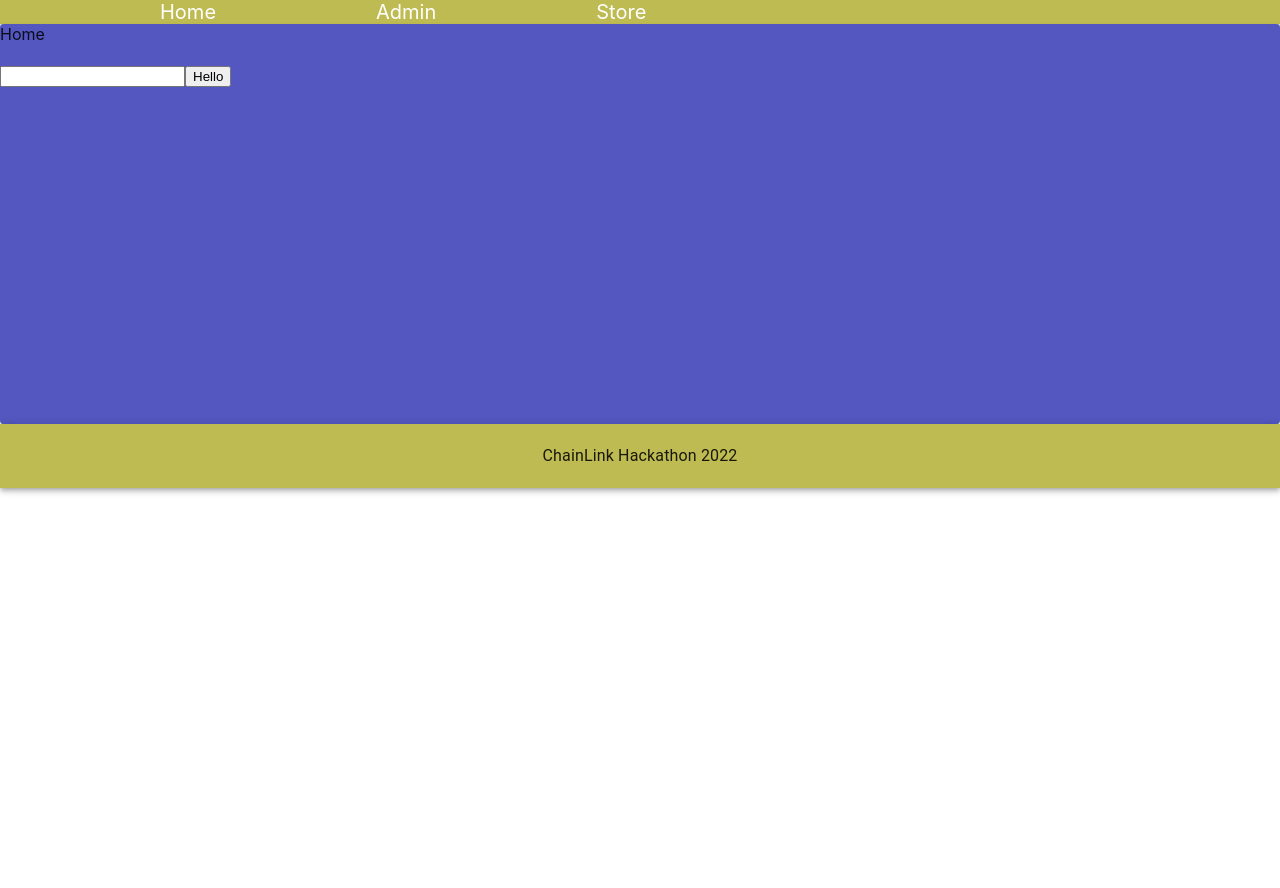
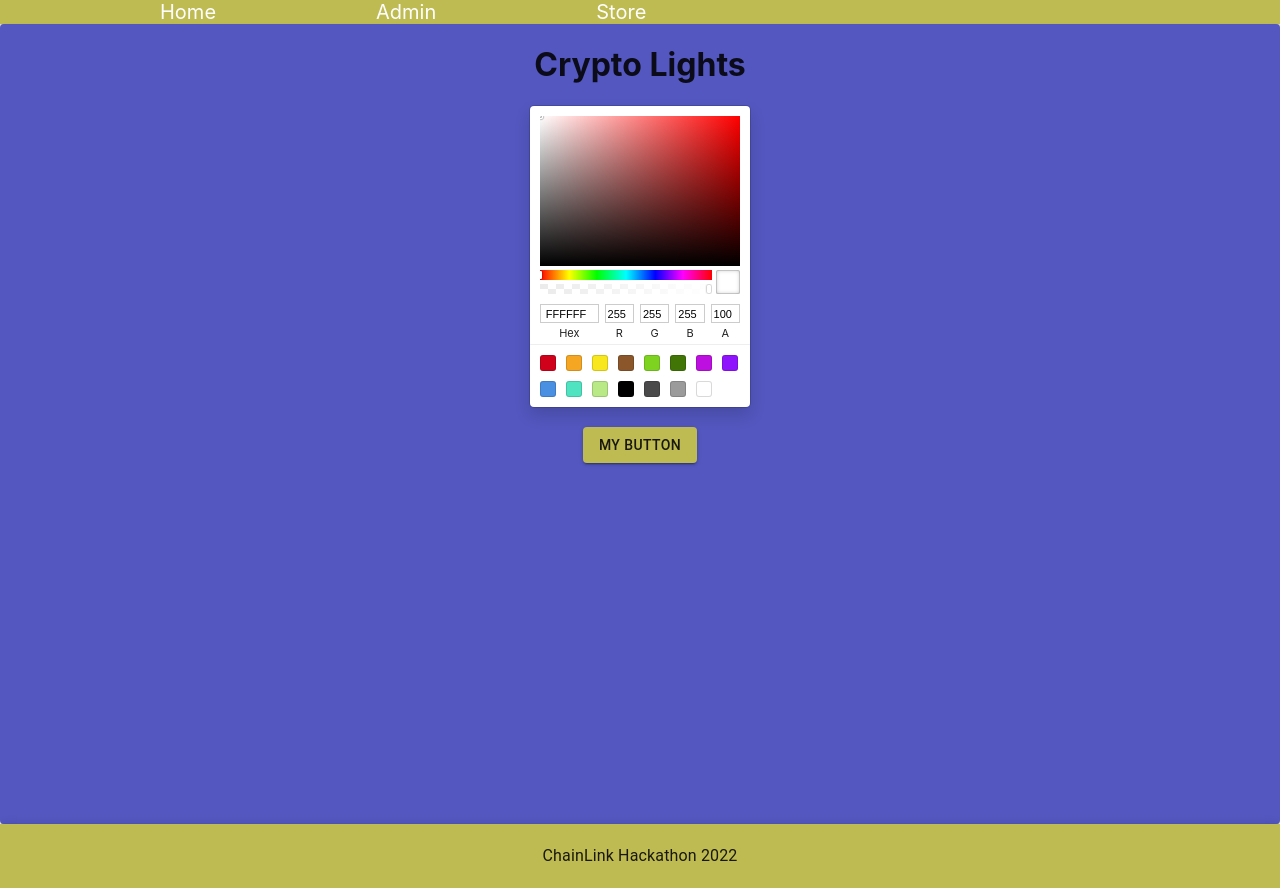
Before and after one commit to kitfud/lightProject, a React (Create React App) app: page / in a window 1280 px wide. Before the commit the page ends 800 px from the top, so only its background shows below. Built offline with nearby package versions, Linux system fonts and the light colour scheme.

Commit message:
add color picker

```diff
--- a/package.json
+++ b/package.json
@@ -5,13 +5,17 @@
   "dependencies": {
     "@emotion/react": "^11.9.0",
     "@emotion/styled": "^11.8.1",
+    "@igloo_cloud/material-ui-color-sliders": "^1.0.9",
     "@mui/material": "^5.6.3",
     "@mui/styles": "^5.6.2",
     "@testing-library/jest-dom": "^5.16.4",
     "@testing-library/react": "^13.1.1",
     "@testing-library/user-event": "^13.5.0",
     "react": "^18.1.0",
+    "react-color": "^2.19.3",
     "react-dom": "^18.1.0",
+    "react-native-gesture-handler": "^1.2.2",
+    "react-native-slider-color-picker": "^2.1.1",
     "react-router-dom": "^6.3.0",
     "react-scripts": "5.0.1",
     "web-vitals": "^2.1.4"
--- a/src/App.js
+++ b/src/App.js
@@ -34,7 +34,7 @@ function App() {
    <ThemeProvider theme={theme}>
 
    <Header/>
-    <Card sx={{height:'50vh',backgroundColor:'#5357bf'}}>
+    <Card sx={{height:'100vh',backgroundColor:'#5357bf'}}>
     <Routes>
     <Route path='/' element ={<Home/>}/>
     <Route path='/home' element ={<Home/>}/>
--- a/src/components/Footer.js
+++ b/src/components/Footer.js
@@ -4,10 +4,10 @@ import {
     Toolbar,
     Typography,
     Container,
-    IconButton
+    IconButton,
   } from '@mui/material'
 
-const Footer = () => {
+  const Footer = () => {
   return (
     <AppBar position="static" color="primary" >
     <Container maxWidth="md">
--- a/src/components/Home.js
+++ b/src/components/Home.js
@@ -1,14 +1,26 @@
 import React from 'react'
-
+import {
+  Box,
+  Button,
+  Typography,
+  Container,
+  IconButton,
+} from '@mui/material';
+import LightPicker from './LightPicker';
 const Home = () => {
   return (
       <>
-       <div>Home </div>
-       <h1></h1>
 
-       <input></input>
-       <button>Hello</button>
-
+        <Box textAlign='center'>
+        <h1>Crypto Lights</h1>
+        <center>
+        <LightPicker/>
+        </center>
+        <br/>
+          <Button variant='contained'>
+            My button
+          </Button>
+        </Box>
       </>
 
   )
--- /dev/null
+++ b/src/components/LightPicker.js
@@ -0,0 +1,23 @@
+import React from 'react';
+import { SketchPicker } from 'react-color';
+
+class LightPicker extends React.Component {
+  state = {
+    background: '#fff',
+  };
+
+  handleChangeComplete = (color) => {
+    this.setState({ background: color.hex });
+  };
+
+  render() {
+    return (
+      <SketchPicker
+        color={ this.state.background }
+        onChangeComplete={ this.handleChangeComplete }
+      />
+    );
+  }
+}
+
+export default LightPicker;
```
Also changed, not shown: src/.babelrc (added), 1 other file (tests, documents, lock files or other folders). Lines whose indentation alone changed are shown as unchanged.
